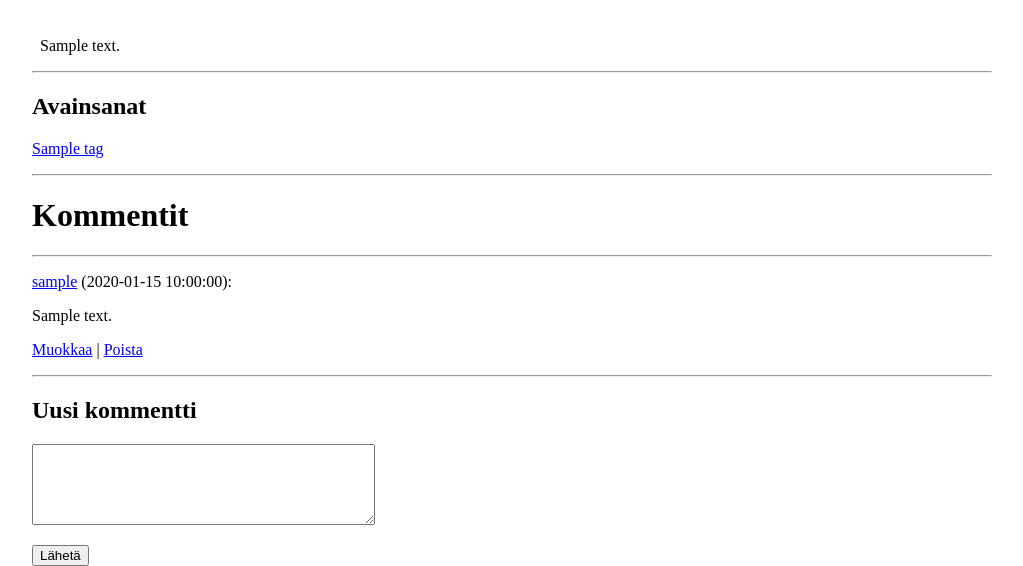
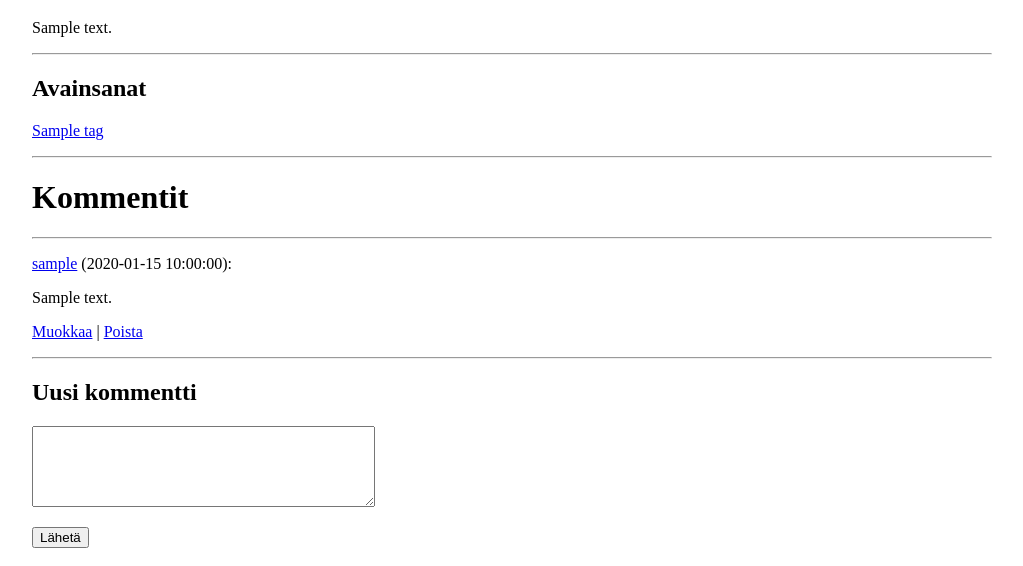
Before and after one commit to skwzq/kuvat, a Flask app: template templates/post.html in a window 1280 px wide. Shown: the part 531-1097 px from the top of the page, without its empty margins (128-1151 px from the left). Run offline with Flask 3, Linux system fonts and the light colour scheme; the visitor is signed in with stand-in values (Sample User, id 1); the template is opened without the code that fills it: most values are stand-ins (such as "Sample title", 1, 10 or a date in 2020).

Commit message:
Use span element for text with preserved whitespace

```diff
--- a/templates/post.html
+++ b/templates/post.html
@@ -16,8 +16,8 @@
 
 <img src="/image/{{ post.image_id }}" />
 
-<p class="whitespace">
-  {{ post.description }}
+<p>
+  <span class="whitespace">{{ post.description }}</span>
 </p>
 
 <hr />
@@ -37,7 +37,9 @@
 <p>
   <a href="/user/{{ comment.user_id }}">{{ comment.username }}</a> ({{ comment.sent_at }}):
 </p>
-<p class="whitespace">{{ comment.content }}</p>
+<p>
+  <span class="whitespace">{{ comment.content }}</span>
+</p>
 
 {% if session.user_id == comment.user_id %}
 <p>
```
